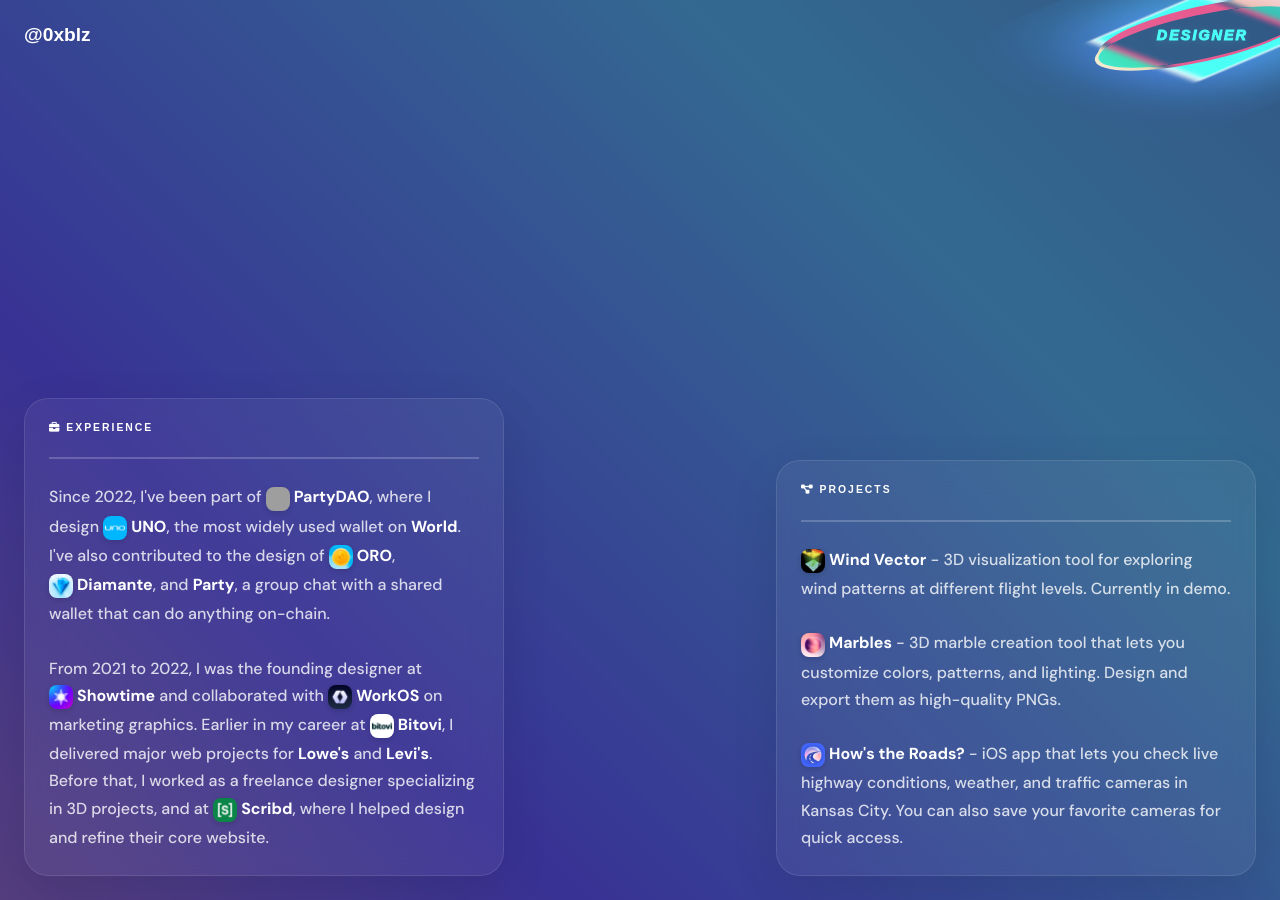
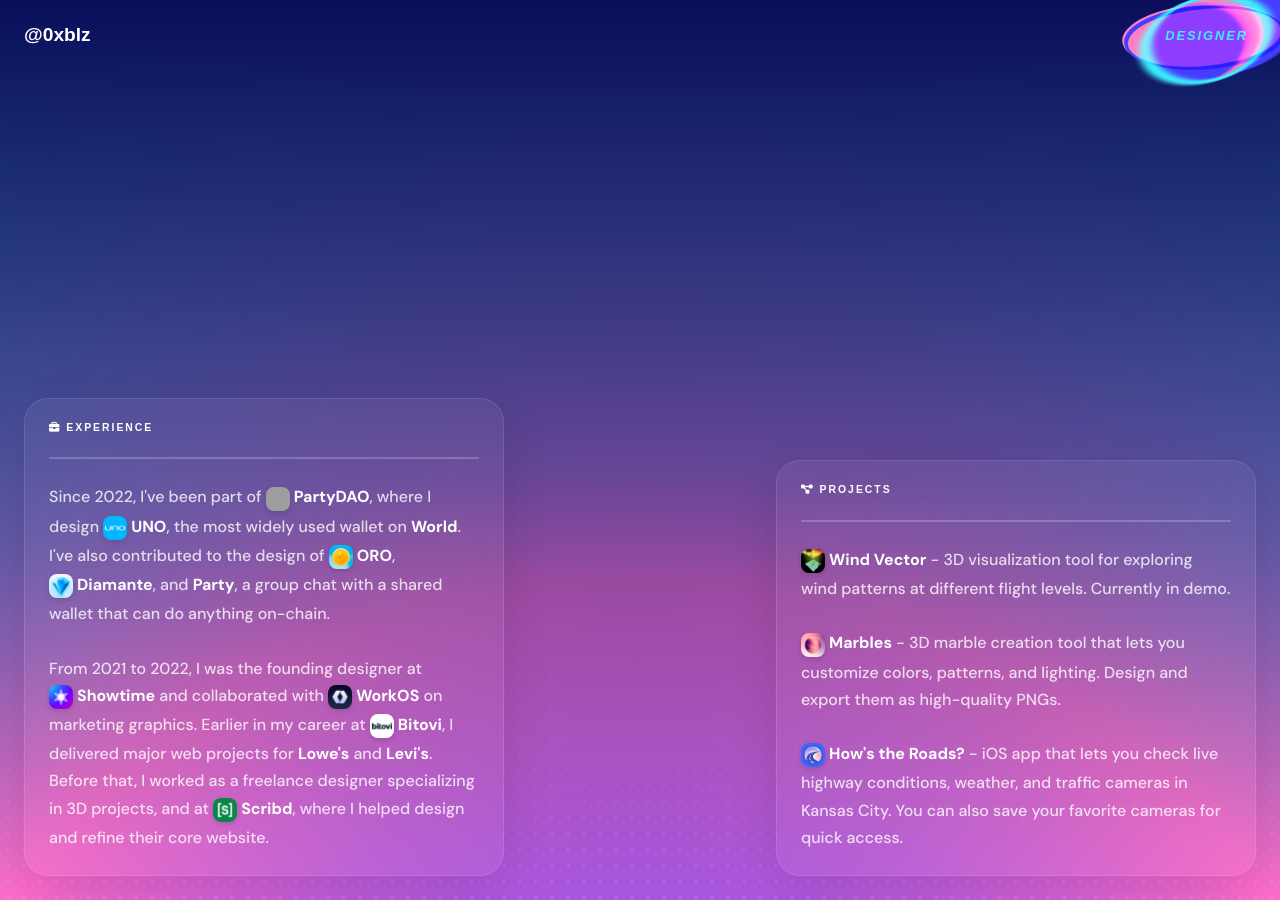
Before and after one commit to 0xblz/blaze-design, a Jekyll site: the page built from index.html, in a window 1280 px wide. Built offline with Jekyll 4.4.1, drawn with Linux system fonts in a browser that asks for light colours; nearby versions of some CDN libraries; some web fonts are replaced; grey boxes are pictures that could not be loaded.

Commit message:
layout fixes

```diff
--- a/_layouts/default.html
+++ b/_layouts/default.html
@@ -10,7 +10,6 @@
     <script src="https://kit.fontawesome.com/a95c2fa36e.js" crossorigin="anonymous"></script>
 </head>
 <body class="{% if page.custom_class %}{{ page.custom_class }}{% endif %}">
-    <div class="follow"></div>
     <main>
         <header>
             <h1><a href="https://x.com/0xblz" target="_blank">@0xblz</a></h1>
@@ -36,7 +35,6 @@
         <script src="/assets/js/{{ page.js_file }}.js"></script>
     {% endif %}
 
-    <script src="/assets/js/follow.js"></script>
     <script src="/assets/js/theme.js"></script>
     <script src="/assets/js/window.js"></script>
 </body>
--- a/_sass/_animations.scss
+++ b/_sass/_animations.scss
@@ -3,7 +3,7 @@
 @keyframes blur-in {
     0% {
         opacity: 0;
-        filter: blur(4rem);
+        filter: blur(10rem);
     }
     100% {
         opacity: 1;
--- a/_sass/_layout.scss
+++ b/_sass/_layout.scss
@@ -10,30 +10,56 @@
     width: 100%;
     min-height: 100vh;
     position: relative;
-}
+    background-color: var(--dark-color);
 
-.follow {
-    position: fixed;
-    top: 50%;
-    left: 50%;
-    width: 200vw;
-    height: 200vw;
-    transform: translate(-50%, -50%);
-    z-index: 1;
-    pointer-events: none;
-    background:
-        linear-gradient(45deg,
-        transparent 0%,
-        var(--secondary-color) 20%,
-        var(--primary-color) 40%,
-        var(--tertiary-color) 60%,
-        transparent 100%);
-    mix-blend-mode: screen;
-    opacity: 0.3;
+    &:before {
+        content: '';
+        position: absolute;
+        top: 0;
+        left: 0;
+        width: 100%;
+        height: 100%;
+        background-image:
+            linear-gradient(to top, transparent 0%, var(--dark-color) 100%),
+            radial-gradient(circle, rgba(255, 255, 255, 0.2) 1px, transparent 1px),
+            radial-gradient(circle,
+                var(--primary-color) 0%,
+                var(--secondary-color) 33%,
+                var(--tertiary-color) 66%,
+                transparent 100%);
+        background-size: cover, 1rem 1rem, 300% 300%;
+        background-position: 0 0, 0 0, 50% 0;
+        background-attachment: fixed, fixed, fixed;
+        background-repeat: no-repeat, repeat, no-repeat;
+        mix-blend-mode: screen;
+        z-index: 1;
+        animation: background 10s linear infinite;
 
-    @media (max-width: 800px) {
-        width: 400vh;
-        height: 400vh;
+        @media (max-width: 800px) {
+            background-size: cover, 1rem 1rem, 200% 200%;
+        }
+
+        @keyframes background {
+            0% {
+                background-position: 0 0, 0 0, 50% 0;
+            }
+            100% {
+                background-position: 0 0, 0 -100%, 50% 0;
+            }
+        }
+    }
+
+    &:after {
+        content: '';
+        position: absolute;
+        top: 0;
+        left: 0;
+        width: 100%;
+        height: 100%;
+        background: var(--dark-color);
+        mix-blend-mode: overlay;
+        opacity: 0.2;
+        z-index: 2;
     }
 }
 
@@ -53,7 +79,8 @@
     flex-wrap: wrap;
     gap: 1.5rem;
     padding: 1.5rem;
-    animation: blur-in 0.4s ease-in-out, slide-up 0.4s ease-in-out;
+    animation: blur-in 0.6s ease-in-out, slide-up 0.4s ease-in-out;
+    z-index: 3;
 
     nav {
         display: flex;
@@ -72,7 +99,7 @@
     width: 100%;
     gap: 3rem;
     padding: 1.5rem;
-    animation: blur-in 0.4s ease-in-out, slide-down 0.4s ease-in-out;
+    animation: blur-in 0.6s ease-in-out, slide-down 0.4s ease-in-out;
 
     @media (max-width: 1600px) {
         justify-content: space-between;
@@ -81,6 +108,7 @@
 
     @media (max-width: 800px) {
         flex-direction: column;
+        align-items: center;
     }
 }
 
--- a/_sass/_typography.scss
+++ b/_sass/_typography.scss
@@ -15,19 +15,13 @@
     span {
         padding: 0.5rem;
         padding-left: 1rem;
-        color: black;
-        mix-blend-mode: screen;
+        color: var(--tertiary-color);
         text-transform: uppercase;
         letter-spacing: 2px;
         font-style: italic;
-        font-size: 0.9rem;
+        font-size: 0.8rem;
         position: relative;
-        text-shadow: 0 2px 0.5rem rgba(0, 0, 0, 0.2);
-        -webkit-text-stroke-width: 1px;
-        -webkit-text-stroke-color: black;
-        // filter: saturate(0.5);
 
-        &:after,
         &:before {
             content: '';
             border-radius: 100%;
@@ -36,21 +30,32 @@
             left: 0;
             width: 100%;
             height: 100%;
-            background: var(--tertiary-color);
+            filter: blur(1px);
+            background: var(--primary-color);
             mix-blend-mode: overlay;
-            transform: skew(-35deg, -2deg) rotate(-9deg) scale(1.6);
-            border: 2px solid white;
-            box-shadow: 0 -4px 0 white;
+            transform: skew(-65deg, 9deg) rotate(19deg) scale(1.4);
+            background: var(--primary-color);
+            border: 4px solid var(--tertiary-color);
+            box-shadow:
+                inset 0 0.25rem 0rem var(--secondary-color),
+                0 -0.5rem 0rem var(--primary-color);
         }
 
         &:after {
-            transform: skew(-65deg, 5deg) rotate(9deg) scale(1.4);
-            border-radius: 0;
-            mix-blend-mode: difference;
-            filter: blur(1px);
+            content: '';
+            border-radius: 100%;
+            position: absolute;
+            top: 0;
+            left: 0;
+            width: 100%;
+            height: 100%;
+            background: var(--secondary-color);
+            transform: skew(-135deg, -2deg) rotate(-9deg) scale(1.6);
+            border: 2px solid var(--primary-color);
             box-shadow:
-                0 0.25rem 3rem var(--primary-color),
-                0 -0.25rem 3rem var(--tertiary-color);
+                inset 0 1px 0 var(--secondary-color),
+                0 -1px 0 var(--secondary-color);
+            mix-blend-mode: overlay;
         }
     }
 }
--- a/_sass/_variables.scss
+++ b/_sass/_variables.scss
@@ -3,10 +3,16 @@
 
 // Color variables
 :root {
-    --primary-color: #2d1eff;
-    --secondary-color: #ff741e;
-    --tertiary-color: #1effec;
-    --dark-color: #2c2a67;
+    --primary-color: #473dff;
+    --secondary-color: #ff80c1;
+    --tertiary-color: #3df2ff;
+
+
+    --primary-color-dark: #00a5ce;
+    --secondary-color-dark: #17006a;
+    --tertiary-color-dark: #fffa77;
+
+    --dark-color: #060839;
     --font-primary: 'DM Sans', sans-serif;
     --font-secondary: 'Zen Dots', sans-serif;
     --font-mono: monospace;
--- a/assets/js/follow.js
+++ /dev/null
@@ -1,20 +0,0 @@
-document.addEventListener('DOMContentLoaded', function() {
-    const followElement = document.querySelector('.follow');
-
-    if (!followElement) return;
-
-    // Track mouse movement
-    document.addEventListener('mousemove', function(e) {
-        const x = e.clientX;
-        const y = e.clientY;
-
-        // Calculate angle from center of screen to mouse position
-        const centerX = window.innerWidth / 2;
-        const centerY = window.innerHeight / 2;
-        const angle = Math.atan2(y - centerY, x - centerX) * (180 / Math.PI);
-
-        // Update the gradient position and rotation
-        // Combine the base centering transform with the mouse position offset
-        followElement.style.transform = `translate(calc(-50% + ${x - centerX}px), calc(-50% + ${y - centerY}px)) rotate(${angle + 45}deg)`;
-    });
-});
--- a/assets/js/theme.js
+++ b/assets/js/theme.js
@@ -1,85 +1,59 @@
-// Generate random triad colors and update CSS variables
-function generateTriadColors() {
-    // Generate a random hue between 0-360
-    const primaryHue = Math.floor(Math.random() * 360);
+// Track current theme state
+let isDarkTheme = false;
 
-    // Calculate triad colors (120 degrees apart on color wheel)
-    const secondaryHue = (primaryHue + 120) % 360;
-    const tertiaryHue = (primaryHue + 240) % 360;
+// Create audio element for tap sound
+const tapSound = new Audio('/assets/audio/tap.mp3');
 
-    // Convert HSL to Hex with saturation and lightness values for vibrant colors
-    const saturation = 100;
-    const lightness = 64;
-
-    const primaryColor = hslToHex(primaryHue, saturation, lightness);
-    const secondaryColor = hslToHex(secondaryHue, saturation, lightness);
-    const tertiaryColor = hslToHex(tertiaryHue, saturation, lightness);
-
-    // Update CSS variables
-    document.documentElement.style.setProperty('--primary-color', primaryColor);
-    document.documentElement.style.setProperty('--secondary-color', secondaryColor);
-    document.documentElement.style.setProperty('--tertiary-color', tertiaryColor);
-
-    // Update water and line colors for waves
-    document.documentElement.style.setProperty('--line-color', primaryColor);
-
-    console.log('New triad colors:', { primaryColor, secondaryColor, tertiaryColor });
-
-    // Dispatch custom event to notify waves.js of color change
-    const colorChangeEvent = new CustomEvent('themeColorsChanged', {
-        detail: { primaryColor, secondaryColor, tertiaryColor }
-    });
-    window.dispatchEvent(colorChangeEvent);
+// Get CSS variable values
+function getCSSVariable(name) {
+    return getComputedStyle(document.documentElement).getPropertyValue(name).trim();
 }
 
-// Convert HSL to Hex color format
-function hslToHex(h, s, l) {
-    s /= 100;
-    l /= 100;
+// Store original colors on page load
+let originalColors = {};
 
-    const c = (1 - Math.abs(2 * l - 1)) * s;
-    const x = c * (1 - Math.abs((h / 60) % 2 - 1));
-    const m = l - c / 2;
+// Play tap sound
+function playTapSound() {
+    tapSound.currentTime = 0; // Reset to start
+    tapSound.play().catch(err => console.log('Audio play failed:', err));
+}
 
-    let r = 0, g = 0, b = 0;
+// Toggle between light and dark theme
+function toggleTheme() {
+    isDarkTheme = !isDarkTheme;
 
-    if (h >= 0 && h < 60) {
-        r = c; g = x; b = 0;
-    } else if (h >= 60 && h < 120) {
-        r = x; g = c; b = 0;
-    } else if (h >= 120 && h < 180) {
-        r = 0; g = c; b = x;
-    } else if (h >= 180 && h < 240) {
-        r = 0; g = x; b = c;
-    } else if (h >= 240 && h < 300) {
-        r = x; g = 0; b = c;
-    } else if (h >= 300 && h < 360) {
-        r = c; g = 0; b = x;
+    if (isDarkTheme) {
+        // Switch to dark colors
+        document.documentElement.style.setProperty('--primary-color', getCSSVariable('--primary-color-dark'));
+        document.documentElement.style.setProperty('--secondary-color', getCSSVariable('--secondary-color-dark'));
+        document.documentElement.style.setProperty('--tertiary-color', getCSSVariable('--tertiary-color-dark'));
+    } else {
+        // Switch back to original colors
+        document.documentElement.style.setProperty('--primary-color', originalColors.primary);
+        document.documentElement.style.setProperty('--secondary-color', originalColors.secondary);
+        document.documentElement.style.setProperty('--tertiary-color', originalColors.tertiary);
     }
 
-    // Convert to 0-255 range
-    r = Math.round((r + m) * 255);
-    g = Math.round((g + m) * 255);
-    b = Math.round((b + m) * 255);
-
-    // Convert to hex
-    const toHex = (n) => {
-        const hex = n.toString(16);
-        return hex.length === 1 ? '0' + hex : hex;
-    };
-
-    return `#${toHex(r)}${toHex(g)}${toHex(b)}`;
+    console.log(`Switched to ${isDarkTheme ? 'dark' : 'light'} theme`);
 }
 
 // Add click event listener to the h1 theme element
 document.addEventListener('DOMContentLoaded', function() {
+    // Store original color values on page load
+    originalColors = {
+        primary: getCSSVariable('--primary-color'),
+        secondary: getCSSVariable('--secondary-color'),
+        tertiary: getCSSVariable('--tertiary-color')
+    };
+
     const themeHeading = document.querySelector('h1.theme');
 
     if (themeHeading) {
         themeHeading.style.cursor = 'pointer';
         themeHeading.addEventListener('click', function(e) {
             e.preventDefault();
-            generateTriadColors();
+            playTapSound();
+            toggleTheme();
         });
     }
 });
--- a/assets/js/window.js
+++ b/assets/js/window.js
@@ -108,7 +108,7 @@
         // Create window structure
         windowElement.innerHTML = `
             <div class="window-header">
-                <h2 class="window-title">${title}</h2>
+                <h1 class="window-title">${title}</h1>
                 <div class="window-controls">
                     ${!isMobile ? `<button class="window-btn window-fullscreen" title="Toggle Fullscreen">
                         <i class="fa-solid fa-expand"></i>
```
Also changed, not shown: 11 other files.
